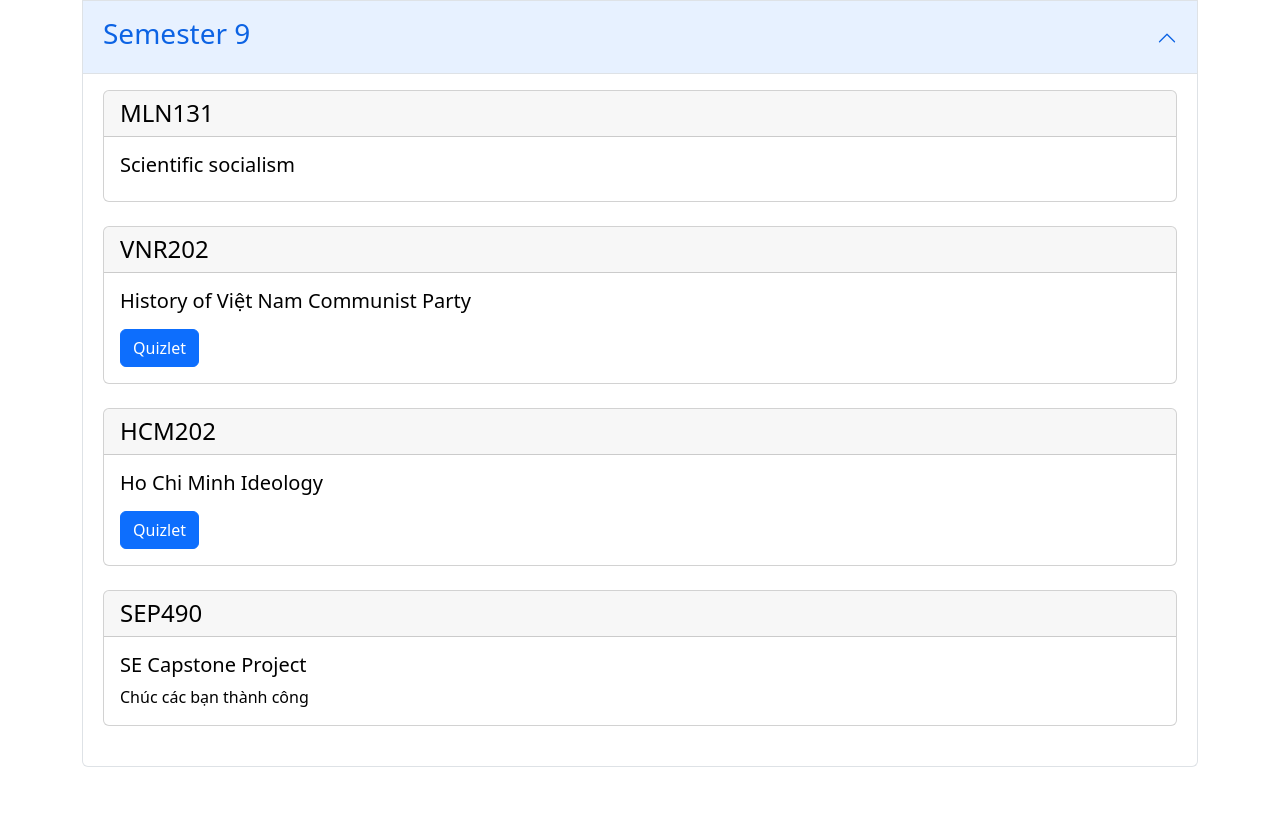
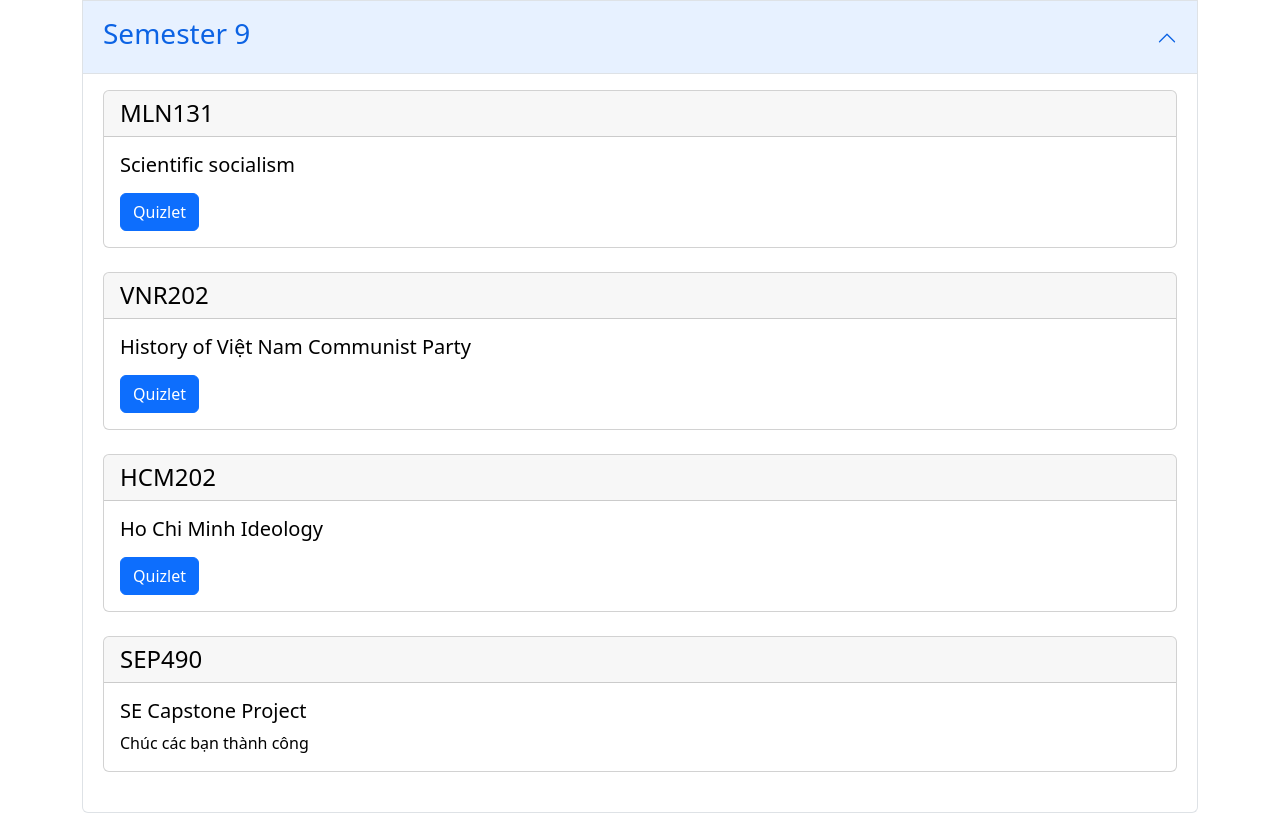
Before and after one commit to rysonof/rysonof.github.io, a plain HTML site: page index.html in a window 1280 px wide. Shown: the part 7818-8631 px from the top of the page. Before the commit the page ends 8585 px from the top, so only its background shows below. Drawn offline with nearby package versions, Linux system fonts and the light colour scheme.

Commit message:
Add MLN131

```diff
--- a/index.html
+++ b/index.html
@@ -606,6 +606,8 @@
                                     <div class="card-body">
                                         <h5 class="card-title">Scientific socialism</h5>
                                         <p class="card-text"></p>
+                                        <a href="https://quizlet.com/KeyKeeper2/folders/mln131/sets"
+                                            class="btn btn-primary">Quizlet</a>
                                     </div>
                                 </div>
                                 <br>
```
